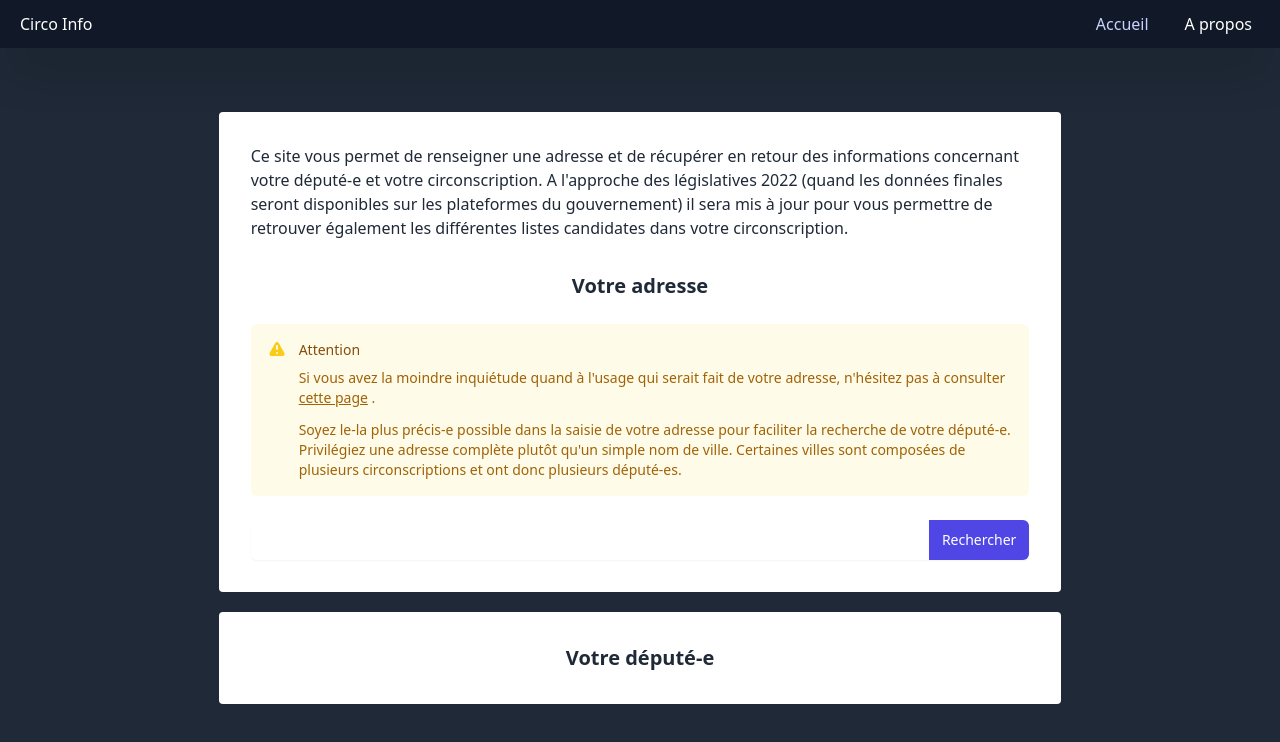
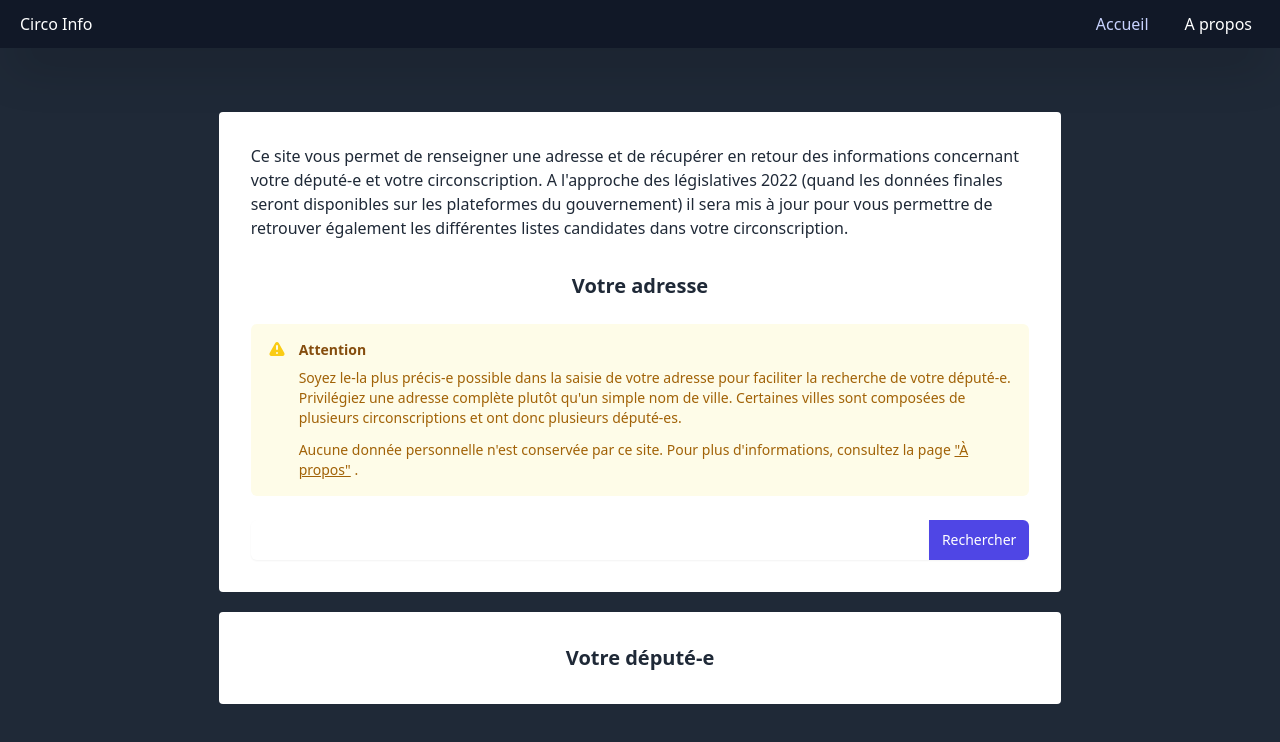
Before and after one commit to kerunix/circo-info, a Nuxt app: page / in a window 1280 px wide. Shown: the top 742 px of the page. Built offline with nearby package versions, Linux system fonts and the light colour scheme.

Commit message:
fix: reassurance

```diff
--- a/pages/index.vue
+++ b/pages/index.vue
@@ -13,14 +13,14 @@
             <ExclamationIcon class="h-5 w-5 text-yellow-400" aria-hidden="true" />
           </div>
           <div class="ml-3">
-            <h3 class="text-sm font-medium text-yellow-800">Attention</h3>
-            <div class="mt-2 text-sm text-yellow-700 space-y-3">
-              <p class="font-medium">
-                Si vous avez la moindre inquiétude quand à l'usage qui serait fait de votre adresse, n'hésitez pas à consulter
-                <NuxtLink to="/about" class="underline">cette page</NuxtLink>
+            <h3 class="text-sm font-bold text-yellow-800">Attention</h3>
+            <div class="font-medium mt-2 text-sm text-yellow-700 space-y-3">
+              <p>Soyez le-la plus précis-e possible dans la saisie de votre adresse pour faciliter la recherche de votre député-e. Privilégiez une adresse complète plutôt qu'un simple nom de ville. Certaines villes sont composées de plusieurs circonscriptions et ont donc plusieurs député-es.</p>
+              <p class="font-normal">
+                Aucune donnée personnelle n'est conservée par ce site. Pour plus d'informations, consultez la page
+                <NuxtLink to="/about" class="underline">"À propos"</NuxtLink>
                 .
               </p>
-              <p>Soyez le-la plus précis-e possible dans la saisie de votre adresse pour faciliter la recherche de votre député-e. Privilégiez une adresse complète plutôt qu'un simple nom de ville. Certaines villes sont composées de plusieurs circonscriptions et ont donc plusieurs député-es.</p>
             </div>
           </div>
         </div>
```
